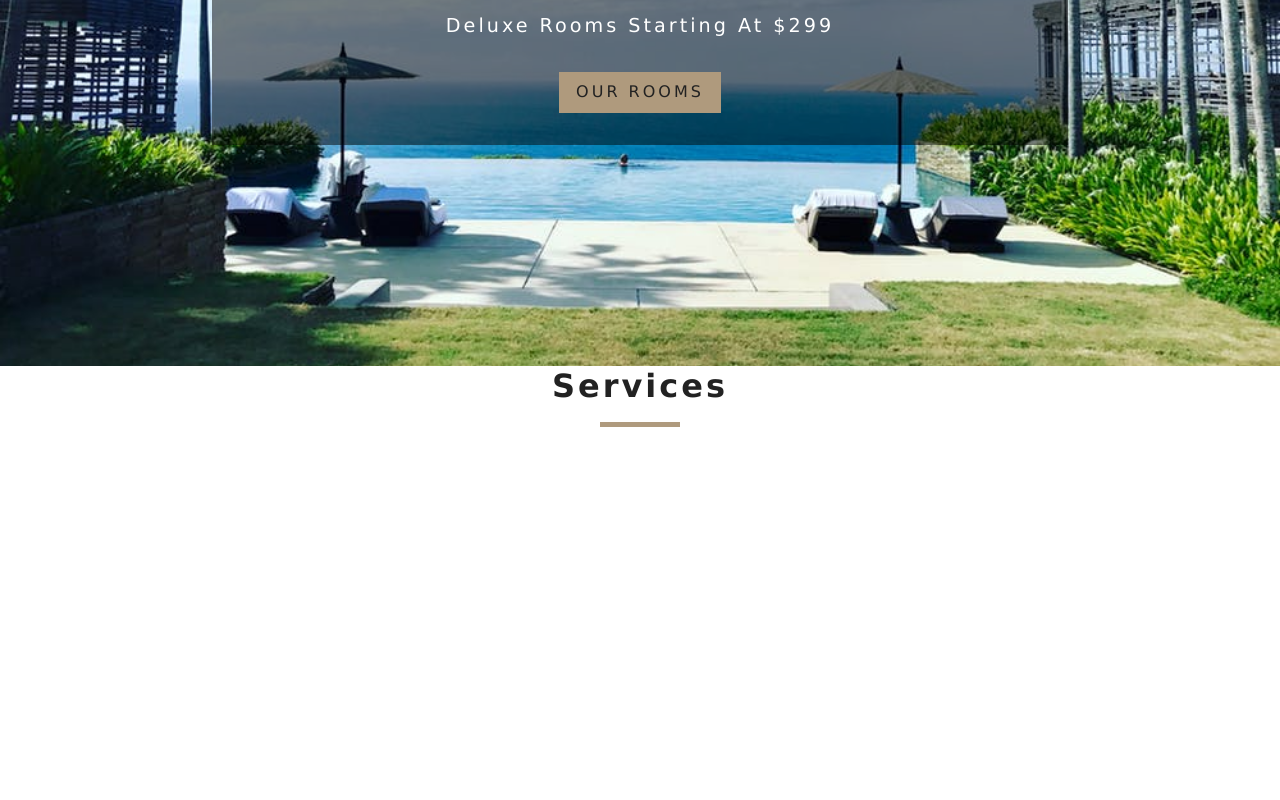
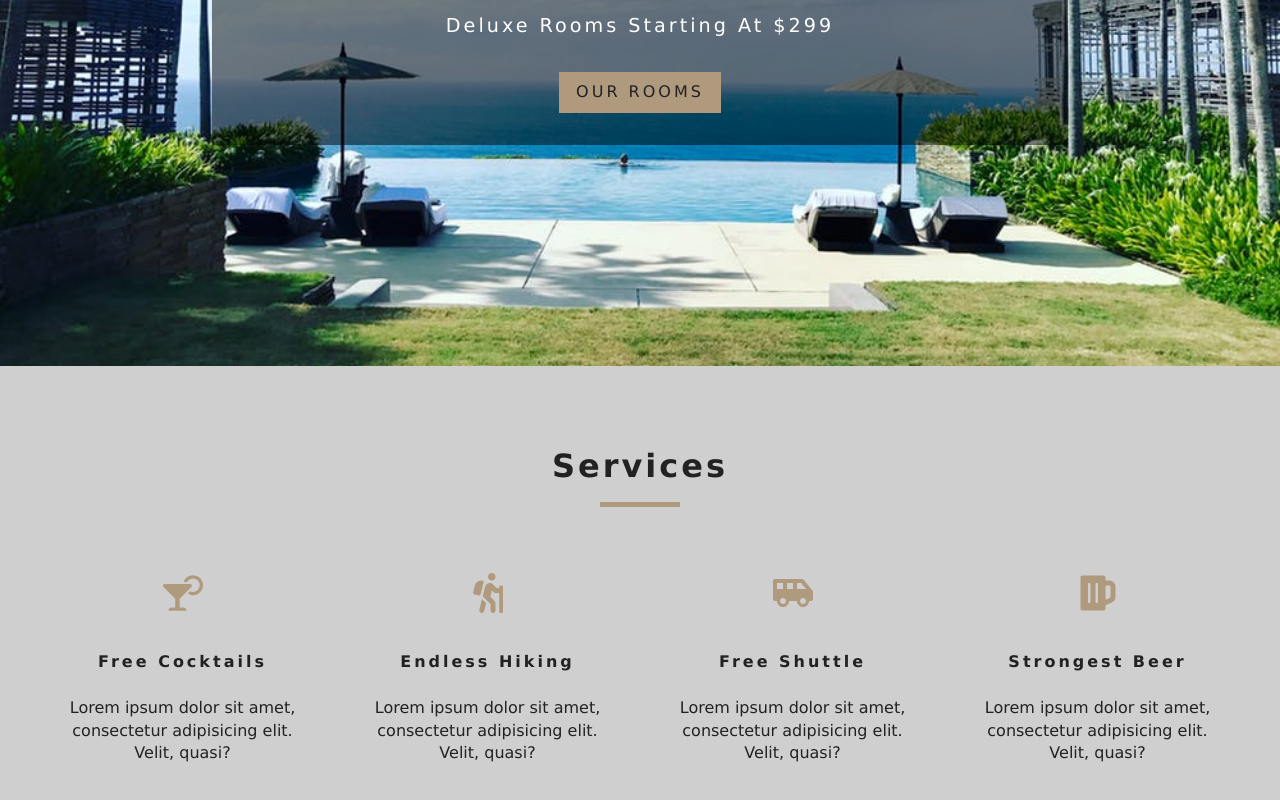
Before and after one commit to vernonkjr/my_resort, a React (Create React App) app: page / in a window 1280 px wide. Shown: the part 434-1234 px from the top of the page. Before the commit the page ends 925 px from the top, so only its background shows below. Built offline with nearby package versions, Linux system fonts and the light colour scheme.

Commit message:
add Services component section

```diff
--- a/src/components/Services.js
+++ b/src/components/Services.js
@@ -1,12 +1,47 @@
 import React, { Component } from 'react';
+import {FaCocktail, FaHiking, FaShuttleVan, FaBeer} from "react-icons/fa";
 import Title from "./Title";
 
 export default class Services extends Component {
+    state = {
+        services: [
+            {
+                icon: <FaCocktail/>,
+                title: "Free cocktails",
+                info: "Lorem ipsum dolor sit amet, consectetur adipisicing elit. Velit, quasi?"
+            },
+            {
+                icon: <FaHiking/>,
+                title: "Endless hiking",
+                info: "Lorem ipsum dolor sit amet, consectetur adipisicing elit. Velit, quasi?"
+            },
+            {
+                icon: <FaShuttleVan/>,
+                title: "Free shuttle",
+                info: "Lorem ipsum dolor sit amet, consectetur adipisicing elit. Velit, quasi?"
+            },
+            {
+                icon: <FaBeer/>,
+                title: "Strongest Beer",
+                info: "Lorem ipsum dolor sit amet, consectetur adipisicing elit. Velit, quasi?"
+            }
+
+        ]
+    }
     render() {
         return (
-            <div>
+            <section className="services">
                 <Title title="services" />
-            </div>
+                <div className="services-center">
+                    {this.state.services.map((item, index) => {
+                        return (<article key={index} className="service">
+                            <span>{item.icon}</span>
+                            <h6>{item.title}</h6>
+                            <p>{item.info}</p>
+                        </article>)
+                    })}
+                </div>
+            </section>
         )
     }
 }
```
